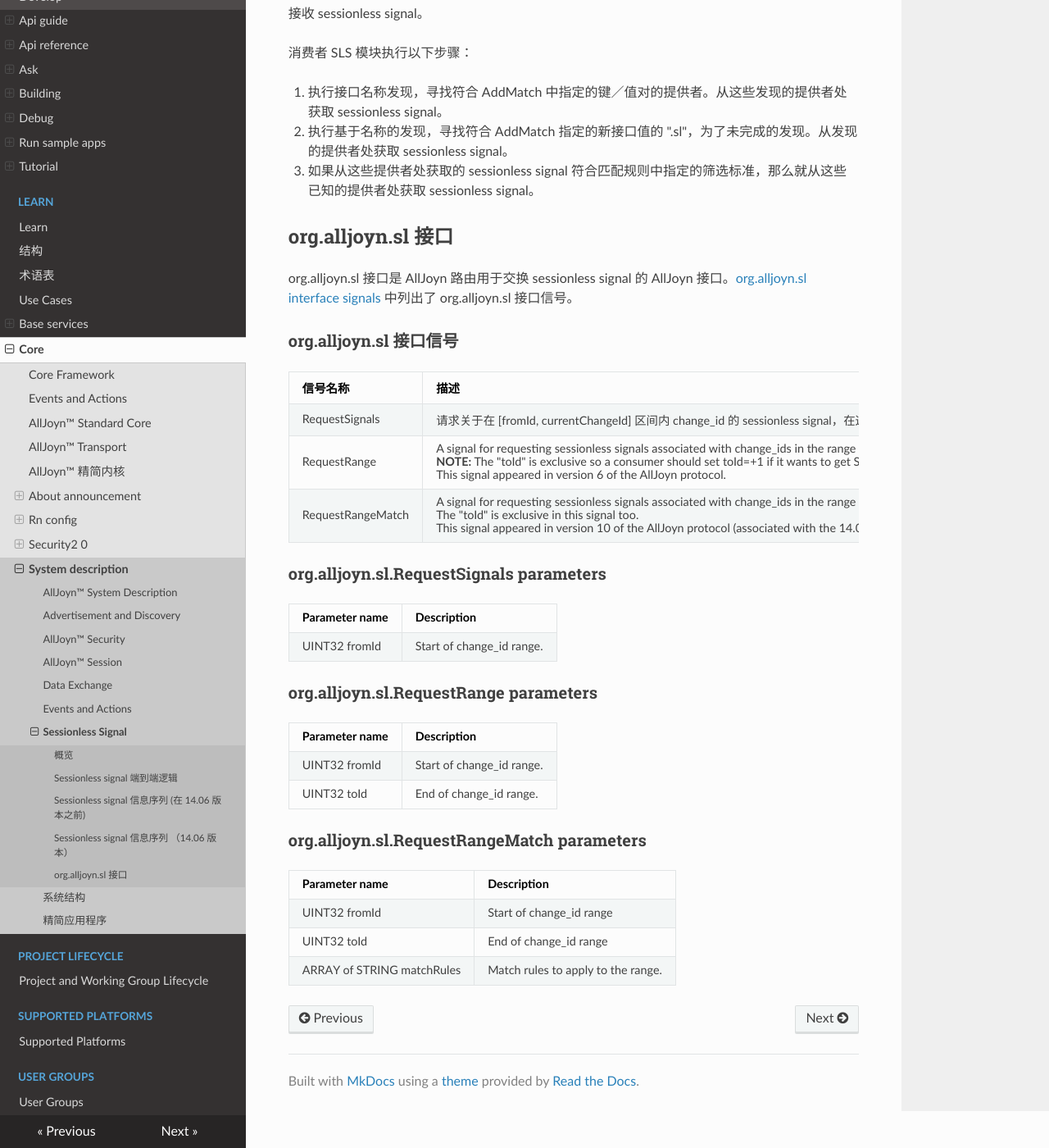
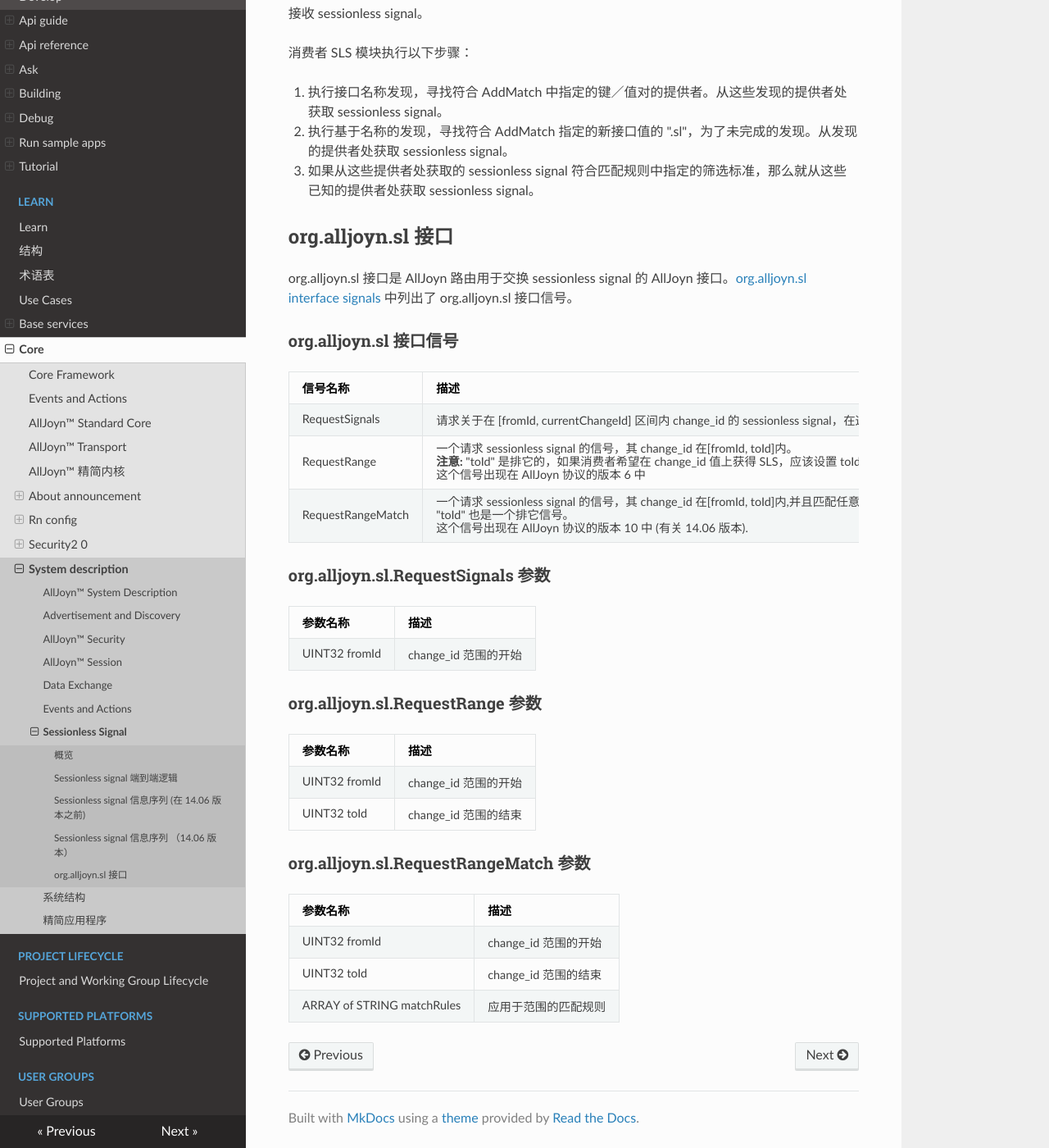
Before and after one commit to smart-conn/alljoyn-zh, an MkDocs documentation site: the page built from docs/learn/core/system-description/sessionless-signal.md, in a window 1280 px wide and 1400 px high, scrolled down 16970 px. Shown: the whole window at 82% size. Built offline with MkDocs 1.6.1, drawn with Linux system fonts in a browser that asks for light colours; nearby versions of some CDN libraries.

Commit message:
Update sessionless-signal.md

```diff
--- a/docs/learn/core/system-description/sessionless-signal.md
+++ b/docs/learn/core/system-description/sessionless-signal.md
@@ -381,29 +381,29 @@ org.alljoyn.sl 接口是 AllJoyn 路由用于交换 sessionless signal 的 AllJo
 | 信号名称 | 描述 |
 |---|---|
 | RequestSignals | 请求关于在 [fromId, currentChangeId] 区间内 change_id 的 sessionless signal，在这个区间中的 currentChangeId 是提供者最新广告的 change_id。 |
-| RequestRange | <p>A signal for requesting sessionless signals associated with change_ids in the range [fromId, toId).</p><p>**NOTE:** The "toId" is exclusive so a consumer should set toId=<change_id_value>+1 if it wants to get SLS up to the change_id_value.</p><p>This signal appeared in version 6 of the AllJoyn protocol.</p> |
-| RequestRangeMatch | <p>A signal for requesting sessionless signals associated with change_ids in the range [fromId, toId) that match any of the provided match rules.</p><p>The "toId" is exclusive in this signal too.</p><p>This signal appeared in version 10 of the AllJoyn protocol (associated with the 14.06 release).</p> |
+| RequestRange | <p>一个请求 sessionless signal 的信号，其 change_id 在[fromId, toId]内。</p><p>**注意:** "toId" 是排它的，如果消费者希望在 change_id 值上获得 SLS，应该设置 toId=<change_id_value>+1</p><p>这个信号出现在 AllJoyn 协议的版本 6 中</p> |
+| RequestRangeMatch | <p>一个请求 sessionless signal 的信号，其 change_id 在[fromId, toId]内,并且匹配任意一条匹配规则</p><p>"toId" 也是一个排它信号。</p><p>这个信号出现在 AllJoyn 协议的版本 10 中 (有关 14.06 版本).</p> |
 
-### org.alljoyn.sl.RequestSignals parameters
+### org.alljoyn.sl.RequestSignals 参数
 
-| Parameter name | Description |
+| 参数名称 | 描述 |
 |---|---|
-| UINT32 fromId | Start of change_id range. |
+| UINT32 fromId | change_id 范围的开始 |
 
-### org.alljoyn.sl.RequestRange parameters
+### org.alljoyn.sl.RequestRange 参数
 
-| Parameter name | Description |
+| 参数名称 | 描述 |
 |---|---|
-| UINT32 fromId	| Start of change_id range. |
-| UINT32 toId | End of change_id range. |
+| UINT32 fromId	| change_id 范围的开始 |
+| UINT32 toId | change_id 范围的结束 |
 
-### org.alljoyn.sl.RequestRangeMatch parameters
+### org.alljoyn.sl.RequestRangeMatch 参数
 
-| Parameter name | Description |
+| 参数名称 | 描述 |
 |---|---|
-| UINT32 fromId | Start of change_id range |
-| UINT32 toId | End of change_id range |
-| ARRAY of STRING matchRules | Match rules to apply to the range.|
+| UINT32 fromId | change_id 范围的开始 |
+| UINT32 toId | change_id 范围的结束 |
+| ARRAY of STRING matchRules | 应用于范围的匹配规则|
 
 
 
```
